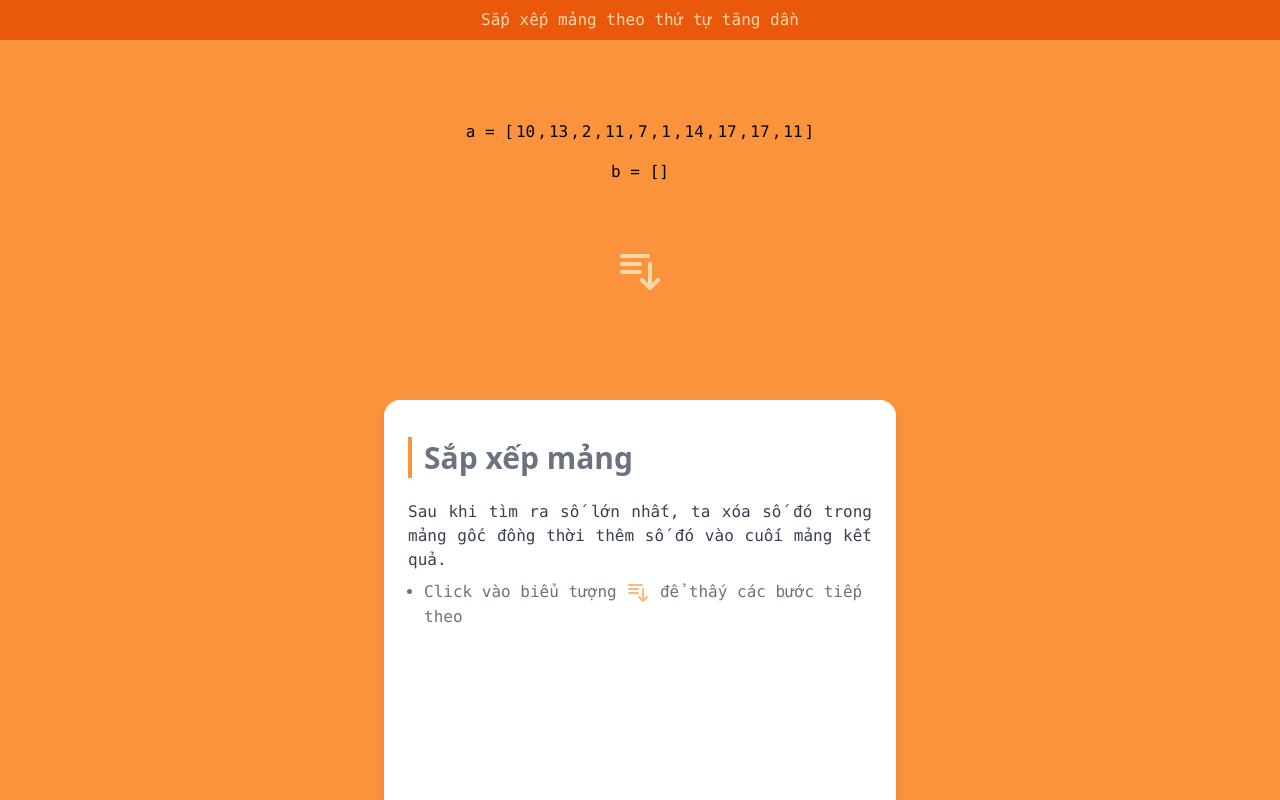
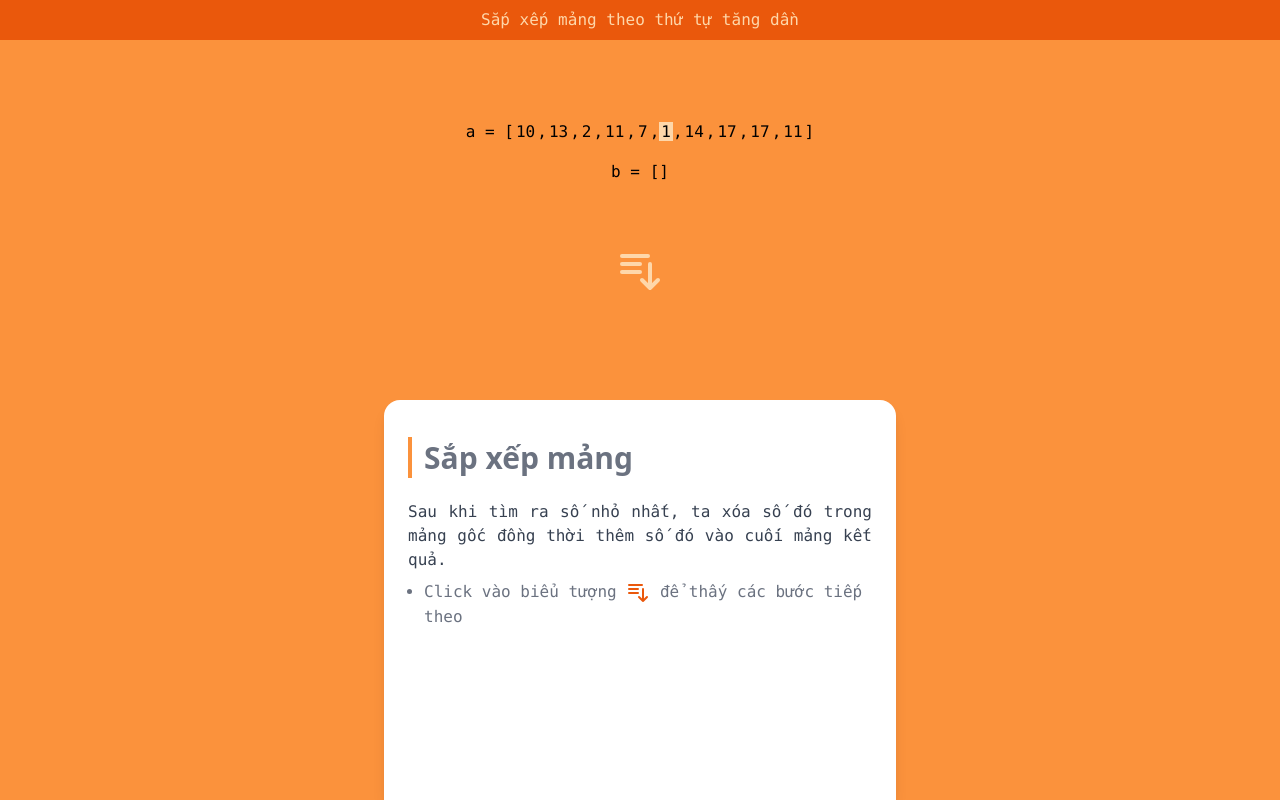
Before and after one commit to TheEEs/bitter, a Vue app: page / in a window 1280 px wide. Shown: the part 2400-3200 px from the top of the page. Built offline with nearby package versions, Linux system fonts and the light colour scheme.

Commit message:
:rocket: Finish sorting demo

```diff
--- a/src/App.vue
+++ b/src/App.vue
@@ -53,14 +53,14 @@
       <template v-slot:default> Sắp xếp mảng theo thứ tự tăng dần</template>
       <template v-slot:title>Sắp xếp mảng</template>
       <template v-slot:description>
-        Sau khi tìm ra số lớn nhất, ta xóa số đó trong mảng gốc đồng thời thêm
+        Sau khi tìm ra số  nhỏ nhất, ta xóa số đó trong mảng gốc đồng thời thêm
         số đó vào cuối mảng kết quả.
       </template>
       <template v-slot:direction>
         Click vào biểu tượng
         <svg
           xmlns="http://www.w3.org/2000/svg"
-          class="h-6 w-6 inline text-orange-300"
+          class="h-6 w-6 inline text-orange-600"
           fill="none"
           viewBox="0 0 24 24"
           stroke="currentColor"
--- a/src/components/programs/sort.vue
+++ b/src/components/programs/sort.vue
@@ -2,18 +2,23 @@
   <div class="w-full flex flex-wrap">
     <code class="w-full text-center mt-7">
       a = [<template v-for="(v, i) in a">
-        <span :key="`a${i}`" :class="[i == index ? 'bg-orange-200' : '', 'px-0.5']">{{ v }}</span>
-        <span v-if="i < a.length - 1" :key="`a${i}`">,</span>
-      </template>]
+        <span
+          :key="`a${i}`"
+          :class="[i == index ? 'bg-orange-200' : '', 'px-0.5']"
+          >{{ v }}</span
+        >
+        <span v-if="i < a.length - 1" :key="`a-${i}`">,</span> </template
+      >]
     </code>
     <code class="w-full text-center mt-4 mb-16">
-        b = [<template v-for="(v, i) in b">
-        <span :key="`a${i}`" :class="['px-0.5']">{{ v }}</span>
-        <span v-if="i < a.length - 1" :key="`a${i}`">,</span>
-      </template>]
+      b = [<template v-for="(v, i) in b">
+        <span :key="`b${i}`" :class="['px-0.5']">{{ v }}</span>
+        <span v-if="i < b.length - 1" :key="`b-${i}`">,</span> </template
+      >]
     </code>
     <section class="w-full flex justify-center self-end">
       <svg
+        @click="addMax"
         xmlns="http://www.w3.org/2000/svg"
         class="h-12 w-12 text-orange-200"
         fill="none"
@@ -32,13 +37,41 @@
 </template>
 
 <script>
+import swal from "sweetalert";
 export default {
+  mounted() {
+    this.index = this.a.indexOf(Math.min(...this.a));
+    console.log(this.index);
+  },
   data() {
     return {
       a: Array.from({ length: 10 }, () => Math.floor(Math.random() * 20)),
       b: [],
-      index : -1
+      index: -1,
     };
+  },
+  methods: {
+    addMax() {
+      if (!this.a.length) {
+        swal({
+          title: "Ví dụ đã hoàn tất",
+          text: "Bạn có muốn bắt đầu lại",
+          icon: "info",
+          buttons: ["Chưa vội", "Ok"],
+        }).then((ok) => {
+          if (ok) {
+            this.a = Array.from({ length: 10 }, () => Math.floor(Math.random() * 20))
+            this.index = this.a.indexOf(Math.min(...this.a))
+            this.b= []
+          }
+        });
+        return;
+      }
+      const max = this.a.at(this.index);
+      this.b.push(max);
+      this.a.splice(this.index, 1);
+      this.index = this.a.indexOf(Math.min(...this.a));
+    },
   },
 };
 </script>
```
